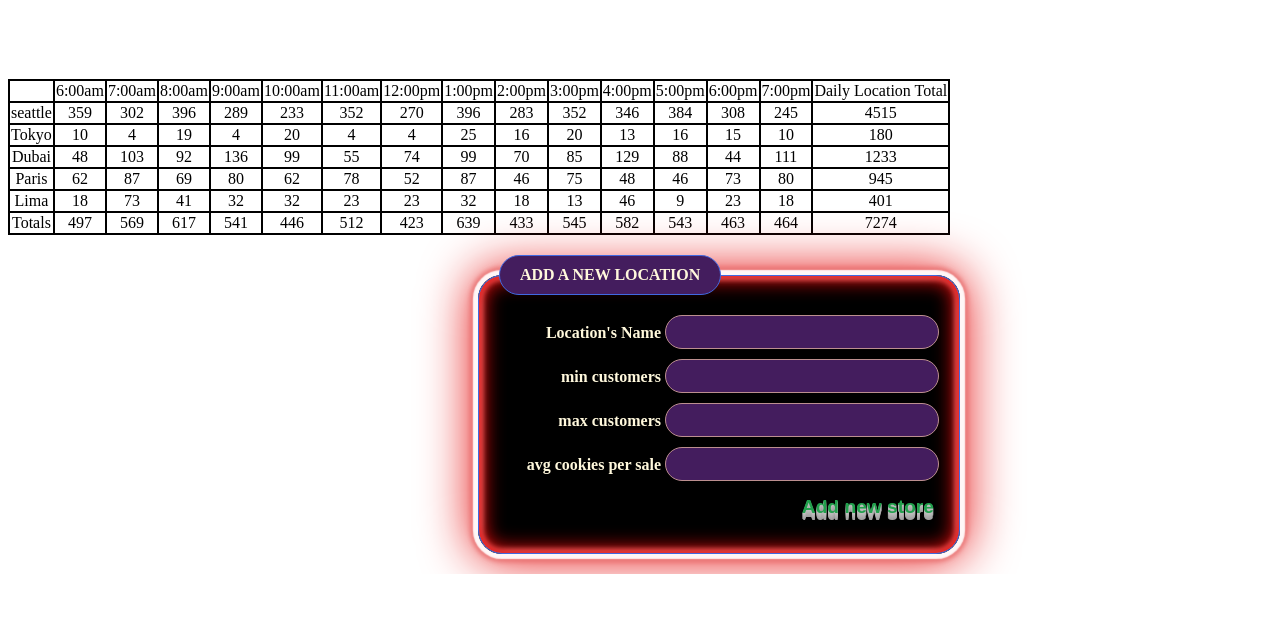
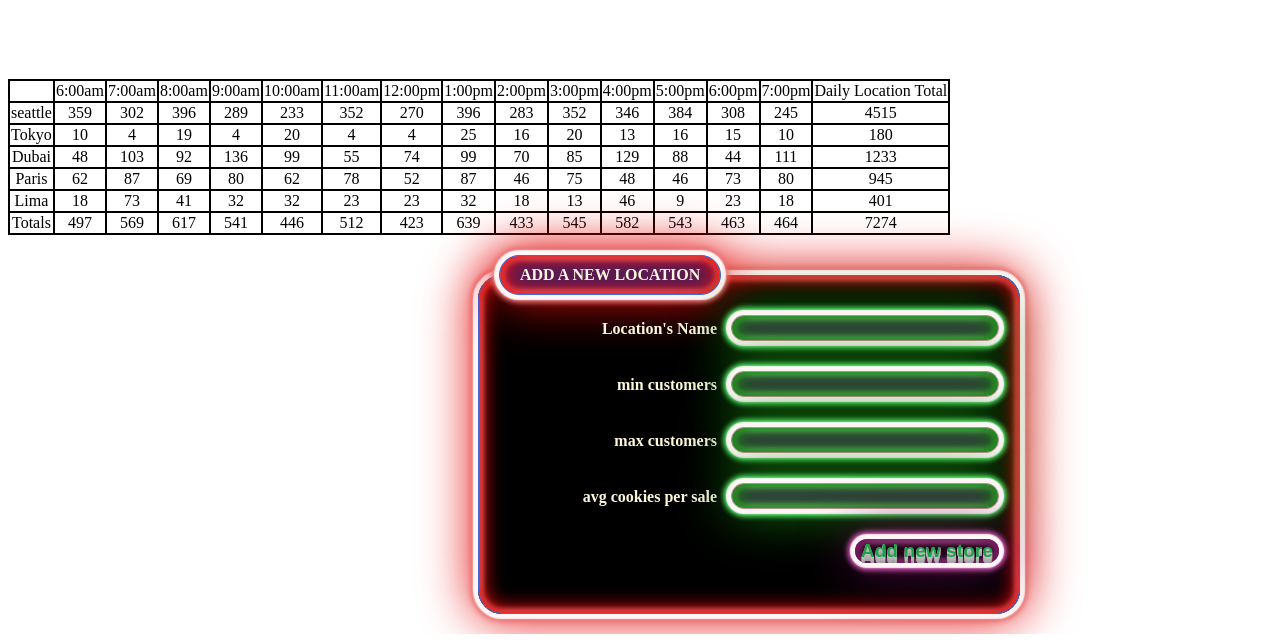
Before and after one commit to mohammad-samara/cookie-stand, a plain HTML site: page sales.html in a window 1280 px wide. Shown: the part 200-842 px from the top of the page. Before the commit the page ends 800 px from the top, so only its background shows below. Drawn offline with Linux system fonts and the light colour scheme.

Commit message:
style update

```diff
--- a/css/style.css
+++ b/css/style.css
@@ -63,7 +63,7 @@ div img{
 
 fieldset{
     text-align: right;
-    width: 440px;
+    width: 500px;
     border: 1px solid royalblue;
     border-radius: 20px;
     padding: 20px;
@@ -91,16 +91,32 @@ legend{
     padding: 10px 20px;
     text-align: left;
     text-transform: uppercase;
+    box-shadow:
+    0 0 0.1vw  0.4vw #fff7f7,
+    0 0 0.4vw  0.6vw #e97272,
+    0 0   4vw  0.4vw #e50b0b,
+
+    inset 0 0 1.5vw  0.4vw #e50b0b,
+    inset 0 0 0.4vw  0.2vw #e97272,
+    inset 0 0 0.5vw  0.2vw #fff7f7;
+    border-radius: 1.5rem;
 }
 input{
     font-size: 120%;
     font-weight: bolder;
     background-color: rgb(68, 29, 94);
     border: 1px solid rosybrown;
-    border-radius: 20px;
-    padding: 5px;
-    margin-bottom: 10px;
-    color: white
+    margin-bottom: 30px;
+    margin-left: 10px;
+    box-shadow:
+    0 0 0.1vw  0.4vw #fff7f7,
+    0 0 0.4vw  0.6vw #4de666,
+    0 0   4vw  0.4vw #15750d,
+
+    inset 0 0 1.5vw  0.4vw #15750d,
+    inset 0 0 0.4vw  0.2vw #4de666,
+    inset 0 0 0.5vw  0.2vw #fff7f7;
+    border-radius: 1.5rem;
 }
 #submit1{
     border: none;
@@ -109,6 +125,17 @@ input{
 
 
 #submit1 {
+
+    box-shadow:
+    0 0 0.1vw  0.4vw #fff7f7,
+    0 0 0.4vw  0.6vw #c94faa,
+    0 0   4vw  0.4vw #610a4b,
+
+    inset 0 0 1.5vw  0.4vw #610a4b,
+    inset 0 0 0.4vw  0.2vw #c94faa,
+    inset 0 0 0.5vw  0.2vw #fff7f7;
+    border-radius: 1.5rem;
+
     color:rgb(33, 160, 76);
     transform: translate(0% ,0%);
     text-shadow:
```
